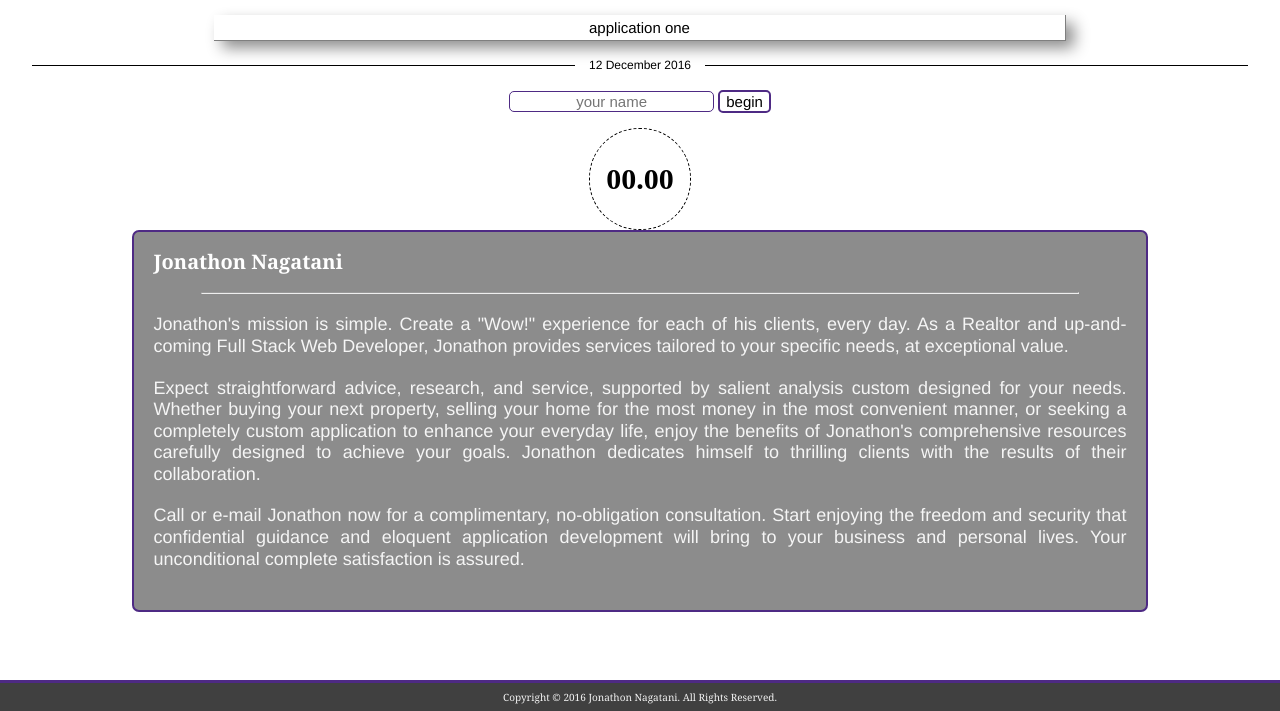
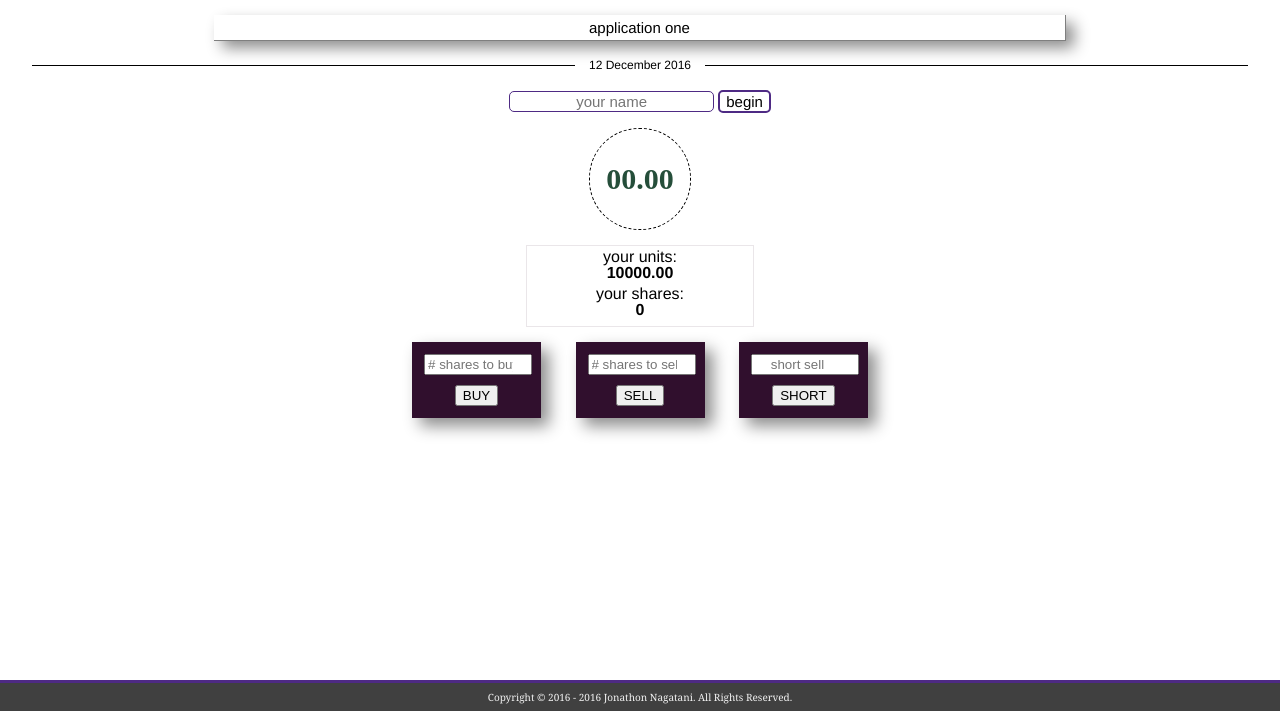
Before and after one commit to nmsb10/TriviaGame, a PHP site: page /apps/app01.html in a window 1280 px wide. Shown: the part 90-801 px from the top of the page. Run offline with PHP 8.4, Linux system fonts and the light colour scheme; some libraries are stand-ins or nearby versions.

Commit message:
more updates

```diff
--- a/apps/app01.html
+++ b/apps/app01.html
@@ -60,17 +60,34 @@
 					00.00
 				</div>
 			</section>
-		</div>
-	</div>
-	<div class="horizontal-section" id="middle-section">
-		<div class="good-fit good-fit-95">
-			<section class="main-content-section" id="main-content-about-me">
-				<h1 title="about jonathon nagatani" id="jonathon-title">Jonathon Nagatani</h1>
-				<!-- <hr> adds a line. You may also define a percentage width Don't use a closing tag or it may screw stuff up! -->
-				<hr width = "90%"/>
-				<p>Jonathon's mission is simple. Create a "Wow!" experience for each of his clients, every day. As a Realtor and up-and-coming Full Stack Web Developer, Jonathon provides services tailored to your specific needs, at exceptional value.</p>
-				<p>Expect straightforward advice, research, and service, supported by salient analysis custom designed for your needs. Whether buying your next property, selling your home for the most money in the most convenient manner, or seeking a completely custom application to enhance your everyday life, enjoy the benefits of Jonathon's comprehensive resources carefully designed to achieve your goals. Jonathon dedicates himself to thrilling clients with the results of their collaboration.</p>
-				<p>Call or e-mail Jonathon now for a complimentary, no-obligation consultation. Start enjoying the freedom and security that confidential guidance and eloquent application development will bring to your business and personal lives. Your unconditional complete satisfaction is assured.</p>
+			<section class='horizontal-section' style='text-align:center;'>
+				<div id='player-ownership'>
+					<div>your units:</div>
+					<div id='player-units'>10000.00</div>
+					<div>your shares:</div>
+					<div id='player-shares'>0</div>
+				</div>
+				<div class = 'buy-sell' id='buy'>
+					<form class='form-buysell' id = "form-buy-input">
+						<input type = "number" class='transaction-amount-input' id="input-buyassets" placeholder='# shares to buy' title='enter shares to buy'>
+						<br/>
+						<input class='button-buysell' id = "button-buy-shares" type = "submit" value = "BUY" title='after typing your desired number of shares, click this button (or press the enter key on your keyboard) to buy'>
+					</form>
+				</div>
+				<div class = 'buy-sell' id='sell'>
+					<form class='form-buysell' id = "form-sell-input">
+						<input type = "number" class='transaction-amount-input' id="input-sellassets" placeholder='# shares to sell' title='enter shares to sell'>
+						<br/>
+						<input class='button-buysell' id = "button-sell-shares" type = "submit" value = "SELL" title='after typing your desired number of shares, click this button (or press the enter key on your keyboard) to sell'>
+					</form>
+				</div>
+				<div class = 'buy-sell' id='shortsell'>
+					<form class='form-buysell' id = "form-shortsell-input">
+						<input type = "number" class='transaction-amount-input' id="input-shortsellassets" placeholder='short sell' title='enter shares to short sell'>
+						<br/>
+						<input class='button-buysell' id = "button-shortsell-shares" type = "submit" value = "SHORT" title='after typing your desired number of shares, click this button (or press the enter key on your keyboard) to short sell'>
+					</form>
+				</div>
 			</section>
 		</div>
 	</div>
--- a/assets/css/app01.css
+++ b/assets/css/app01.css
@@ -204,11 +204,55 @@ header{
 	font-weight: 700;
 	line-height: 100px;
 	text-align:center;
-	color: rgba(0, 0, 0, 1);
+	color: rgba(37, 78, 58, 1);
 	border: 1px dashed rgba(0, 0, 0, 1);
 	border-radius: 50px;
 	margin:15px auto 0px;
 }
+
+#player-ownership{
+	border: 1px solid rgba(48, 15, 45, 0.1);
+	padding: 3px;
+	margin: 15px auto;
+	margin-bottom:0px;
+	width:220px;
+}
+
+#player-units{
+	font-weight:bold;
+	margin-bottom:5px;
+}
+
+#player-shares{
+	font-weight:bold;
+	margin-bottom:5px;
+}
+
+.buy-sell{
+	display: inline-block;
+	width: 125px;
+	/*height: 65px;*/
+	border: 2px solid rgba(48, 15, 45, 1);
+	box-shadow: 8px 8px 15px rgba(0, 0, 0, 0.45);
+	color: white;
+	background-color: rgba(48, 15, 45, 1);
+	margin: 15px;
+}
+
+.form-buysell{
+	text-align:center;
+}
+
+.button-buysell{
+	margin-bottom:10px;
+}
+
+.transaction-amount-input{
+	width: 100px;
+	text-align:center;
+	margin: 10px;
+}
+
 
 
 
--- a/assets/javascript/app01.js
+++ b/assets/javascript/app01.js
@@ -17,6 +17,10 @@ var userName = '';
 var assetPriceInitial = 0;
 var assetPriceCurrent = 0;
 var pricesMostRecent = [];
+var playerUnits = 10000;
+var playerShares = 0;
+var playerSharesShorted = 0;
+var shortSaleResolved = false;
 
 //REMEMBER: CODE EVERYTHING ONLY ONCE
 $(document).ready(function(){
@@ -66,6 +70,92 @@ $(document).ready(function(){
 		//enables user to press enter key and not refresh page by doing so
 		return false;
 	});
+
+	//purchase shares
+	$("#button-buy-shares").on("click", function(){
+		//as html inputs are type=number, only numbers allowed as inputs
+		var sharesToBuy = $("#input-buyassets").val().trim();
+		console.log(typeof(sharesToBuy));
+		if(isNaN(sharesToBuy) || sharesToBuy ==='' || sharesToBuy ===0){
+			updateUserMessage('notanBuy');
+			$("#input-buyassets").val('');
+			return false;
+		}else{
+			//ensure has sufficient units to purchase
+			if((assetPriceCurrent*sharesToBuy)>playerUnits){
+				var maxShares = playerUnits / assetPriceCurrent;
+				$('.user-message').html("Your Units permits you to buy a maximum of " + maxShares.toFixed(2) + " shares at the current asset price of " + assetPriceCurrent.toFixed(2) + ".");
+				$("#input-buyassets").val('');
+			}else if(sharesToBuy <0){
+				//sharesToBuy.slice(1) removes the - character at the start of the string. Slicing at 1 removes all character in the string before 1 (so in this case, just removes the character in the string at position 0)
+				$('.user-message').html('Thank you for playing. If you wish to short sell ' + sharesToBuy.slice(1) + ' shares, kindly utilize the Short Sale Interface.');
+				$("#input-buyassets").val('');
+			}else if(sharesToBuy > 0 && (assetPriceCurrent*sharesToBuy)<playerUnits){
+				var totalCost = assetPriceCurrent*sharesToBuy;
+				playerUnits -= totalCost;
+				playerShares += parseFloat(sharesToBuy);
+				$('#player-units').text(playerUnits.toFixed(2));
+				$('#player-shares').text(playerShares);
+				$("#input-buyassets").val('');
+				$('.user-message').html('Transaction confirmed: ' + sharesToBuy + ' shares purchased at ' + assetPriceCurrent.toFixed(2) + ' units per share. Total cost of ' + totalCost.toFixed(2) + ' units. Thank you.');
+			}
+		}
+		return false;
+	});
+
+	//sell shares
+	$("#button-sell-shares").on("click", function(){
+		var sharesToSell = $("#input-sellassets").val().trim();
+		if(isNaN(sharesToSell) || sharesToSell ==='' || sharesToSell === 0){
+			updateUserMessage('notanSell');
+			$("#input-sellassets").val('');
+		}else{
+			//ensure has sufficient shares to sell
+			if(sharesToSell>playerShares){
+				$('.user-message').html("You currently possess " + playerShares + ' shares available to sell.');
+				$("#input-sellassets").val('');
+			}else if(sharesToSell <0){
+				$('.user-message').html("If you wish to purchase " + sharesToSell.slice(1) + " shares, please use the Buy Interface. Thank you.");
+				$("#input-sellassets").val('');
+			}else if(sharesToSell>0){
+				var totalSale = assetPriceCurrent*sharesToSell;
+				playerUnits += totalSale;
+				playerShares -= parseFloat(sharesToSell);
+				$('#player-units').text(playerUnits.toFixed(2));
+				$('#player-shares').text(playerShares);
+				$("#input-sellassets").val('');
+				$('.user-message').html('Transaction confirmed: ' + sharesToSell + ' shares sold at ' + assetPriceCurrent.toFixed(2) + ' units per share. Total sale of ' + totalSale.toFixed(2) + ' units. Thank you.');
+			}
+		}
+		return false;
+	});
+
+	//short sell shares
+	$("#button-shortsell-shares").on("click", function(){
+		var sharesToShortSell = $("#input-shortsellassets").val().trim();
+		if(isNaN(sharesToShortSell) || sharesToShortSell ==='' || sharesToShortSell === 0){
+			updateUserMessage('notanShort');
+			$("#input-shortsellassets").val('');
+		}else{
+			if(sharesToSell>playerShares){
+				$('.user-message').html("You currently possess " + playerShares + ' shares available to sell.');
+				$("#input-sellassets").val('');
+			}else if(sharesToSell <0){
+				$('.user-message').html("If you wish to purchase " + sharesToSell.slice(1) + " shares, please use the Buy Interface. Thank you.");
+				$("#input-sellassets").val('');
+			}else if(sharesToSell>0){
+				var totalSale = assetPriceCurrent*sharesToSell;
+				playerUnits += totalSale;
+				playerShares -= parseFloat(sharesToSell);
+				$('#player-units').text(playerUnits.toFixed(2));
+				$('#player-shares').text(playerShares);
+				$("#input-sellassets").val('');
+				$('.user-message').html('Transaction confirmed: ' + sharesToSell + ' shares shorted at ' + assetPriceCurrent.toFixed(2) + ' units per share. You have 20 seconds to resolve your short sale. for a total sale of ' + totalSale.toFixed(2) + ' units. Thank you.');
+				$("#button-shortsell-shares").disabled = true;
+			}
+		}
+		return false;
+	});
 });
 
 function showDate(){
@@ -77,6 +167,10 @@ function showDate(){
 	var dayCurrent = dateFun.dayTwoDigits(d.getDate());
 	var date = dayCurrent + ' ' + monthCurrent + ' ' + yearCurrent;
 	$('#date-today').text(date);
+	var updatedFooter = '<div id="footer-content">Copyright &copy; 2016 - ' + yearCurrent +
+	' <a class="footer-link" href="https://www.linkedin.com/in/jonathonnagatani" target="_blank"' +
+	' title="Jonathon on LinkedIn">Jonathon Nagatani</a>. All Rights Reserved.</div>';
+	$('#footer-content').replaceWith(updatedFooter);
 }
 
 var dateFun = {
@@ -117,12 +211,27 @@ var timer =
 		if(action==='changeAssetValue'){
 			counterAssetValueChange = setInterval(assetPrice.changeValue, 500);
 		}
+		if(action==='shortSale'){
+			timer.setTimer('shortSaleTimer');
+			counterShortSale = setInterval(shortSale, 1000);
+		}
 	},
 	timerWelcome:  0,
+	timerShortSale: 0,
 	setTimer: function(hello){
-		if(hello==='welcomeTimer'){
-			timer.timerWelcome = 5;
+		switch(hello){
+			case 'welcomeTimer':
+				timer.timerWelcome = 5;
+				break;
+			case 'shortSaleTimer':
+				timer.timerShortSale = 20;
+				break;
+			default:
+				break;
 		}
+		// if(hello==='welcomeTimer'){
+		// 	timer.timerWelcome = 5;
+		// }
 	},
 	welcomeCountdown: function(){
 		if(timer.timerWelcome>1){
@@ -142,6 +251,9 @@ var timer =
 		}
 		if(specificCounter==='changeAssetValueCounter'){
 			clearInterval(counterAssetValueChange);
+		}
+		if(specificCounter==='shortSaleCounter'){
+			clearInterval(counterShortSale);
 		}
 	}
 };
@@ -194,6 +306,15 @@ var assetPrice = {
 function updateUserMessage(message){
 	if(message==='welcome'){
 		$('.user-message').html("Welcome <b>" + userName + '</b>. Your Objective: Increase your units.');
+	}
+	if(message==='notanBuy'){
+		$('.user-message').html('Please enter a number of shares you wish to buy.');
+	}
+	if(message==='notanSell'){
+		$('.user-message').html('Please enter a number of shares you wish to sell.');
+	}
+	if(message==='notanShort'){
+		$('.user-message').html('Please enter a number of shares you wish to short sell.');
 	}
 }
 
@@ -253,6 +374,27 @@ function showPricesRecent(){
 	}
 }
 
+function shortSale(){
+	if(timer.timerShortSale >1){
+		//do stuff
+		timer.timerShortSale --;
+	}else if(timer.timerShortSale===1){
+		//do stuff
+		timer.timerShortSale --;
+	}else if(timer.timerShortSale === 0){
+		timer.stop('shortSaleCounter');
+		$("#button-shortsell-shares").disabled = false;
+
+
+
+
+	}
+}
+
+//display record ending balance (pulled from firebase records)
+//Top Producers:
+//username; end balance; time spent
+
 
 //check the database if the player exists.
 // fdb.ref('players').child('playersActive').on('value', function(snapshot) {
--- a/assets/javascript/hw7.js
+++ b/assets/javascript/hw7.js
@@ -339,12 +339,6 @@ fdb.ref('turn').on('value', function(snapshot) {
 	}
 });
 
-var reset =
-{
-
-
-};
-
 var game =
 {
 	twoPlayers:function(){
```
